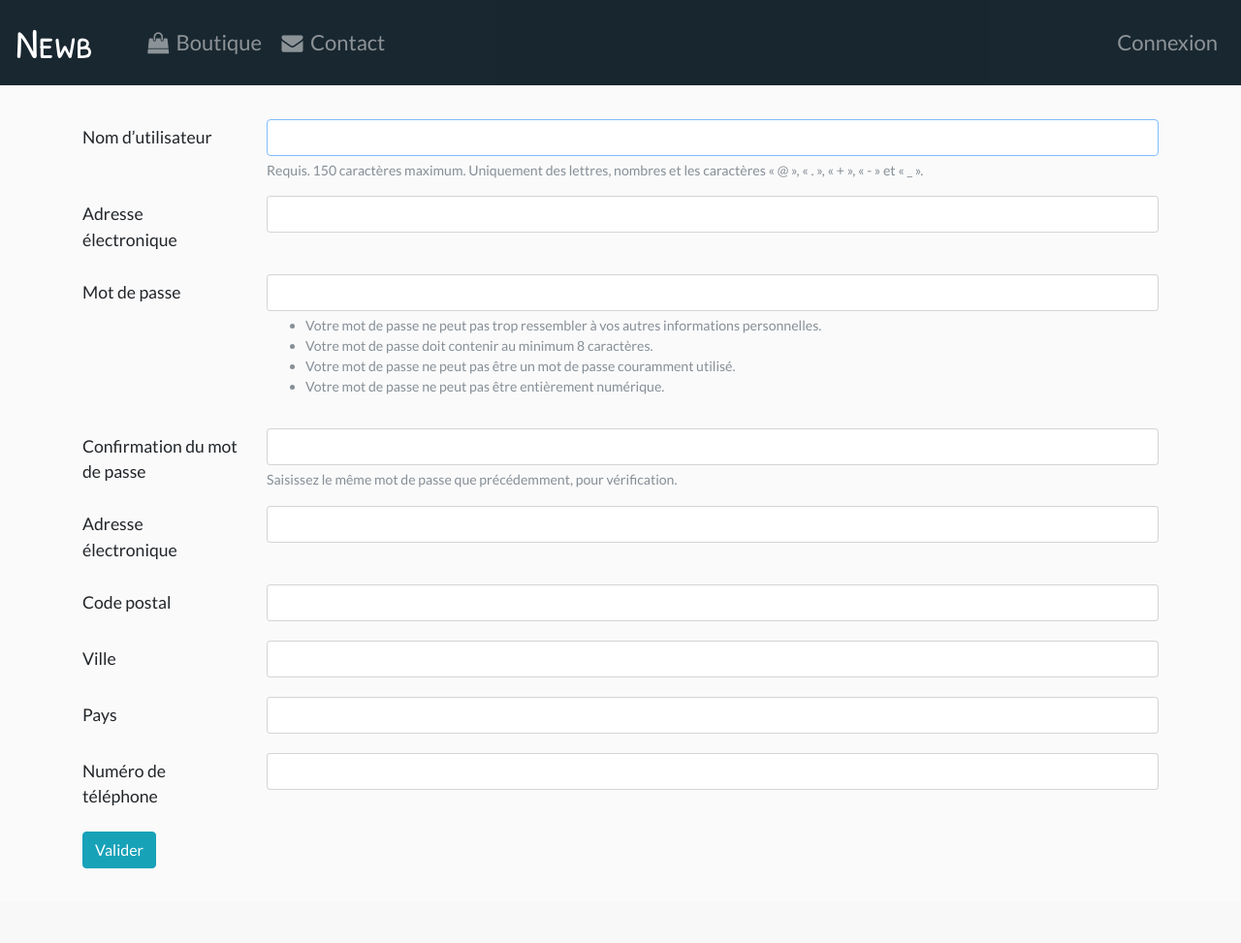
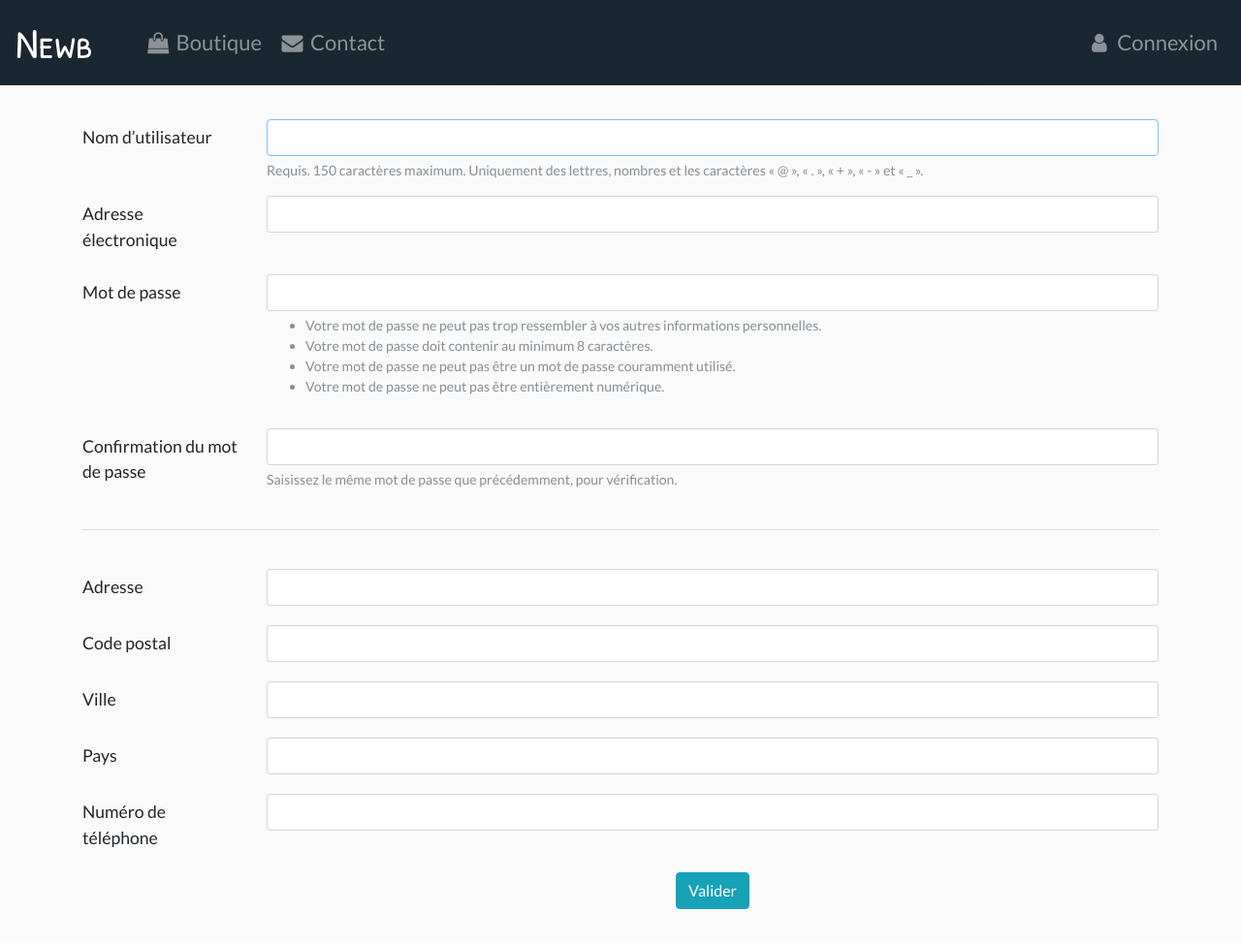
Before and after one commit to bappun/newb, a Django app: page /register/ in a window 1280 px wide. Shown: the whole page at 97% size. Before the commit the page ends 896 px from the top, so only its background shows below. Run offline with Django 3.2, Linux system fonts and the light colour scheme; style sheets or scripts are compiled from the project's sources; some libraries are stand-ins or nearby versions.

Commit message:
forms update

```diff
--- a/newb/apps/shop/models.py
+++ b/newb/apps/shop/models.py
@@ -53,7 +53,7 @@ class VideoGame(models.Model):
 # we add some informations at the user model which already exist on django
 class Customer(models.Model):
     user = models.OneToOneField(User, on_delete=models.CASCADE)
-    address = models.CharField(max_length=150, verbose_name='Adresse électronique')
+    address = models.CharField(max_length=150, verbose_name='Adresse')
     postal_code = models.CharField(max_length=5, verbose_name='Code postal')
     city = models.CharField(max_length=100, verbose_name='Ville')
     country = models.CharField(max_length=75, verbose_name='Pays')
--- a/newb/apps/shop/views.py
+++ b/newb/apps/shop/views.py
@@ -42,16 +42,23 @@ def signout(request):
 @transaction.atomic
 def register(request):
     if request.method == 'POST':
-        form_user = UserRegisterForm(request.POST)
-        form_customer = CustomerRegisterForm(request.POST)
+        user_form = UserRegisterForm(request.POST, prefix="user_form")
+        customer_form = CustomerRegisterForm(request.POST, prefix="customer_form")
 
-        if form_user.is_valid() and form_customer.is_valid():
-            user = form_user.save()
-            user.customer = form_customer.save()
+        if user_form.is_valid() and customer_form.is_valid():
+            user = user_form.save()
+            user.refresh_from_db()
+
+            user.customer.user_id = user.id
+            user.customer.address = customer_form.cleaned_data.get('address')
+            user.customer.postal_code = customer_form.cleaned_data.get('postal_code')
+            user.customer.city = customer_form.cleaned_data.get('city')
+            user.customer.country = customer_form.cleaned_data.get('country')
+            user.customer.phone = customer_form.cleaned_data.get('phone')
+
             user.save()
-            user.customer.save()
 
-            raw_password = form_user.cleaned_data.get('password1')
+            raw_password = user_form.cleaned_data.get('password1')
             user = authenticate(username=user.username, password=raw_password)
 
             if user is not None:
@@ -59,10 +66,12 @@ def register(request):
                 return HttpResponseRedirect('/')
 
     else:
-        form_user = UserRegisterForm()
-        form_customer = CustomerRegisterForm()
+        user_form = UserRegisterForm()
+        user_form.prefix = "user_form"
+        customer_form = CustomerRegisterForm()
+        customer_form.prefix = "customer_form"
 
-    context = {'form_user': form_user, 'form_customer': form_customer}
+    context = {'user_form': user_form, 'customer_form': customer_form}
     return render(request, 'shop/register.html', context)
 
 
--- a/newb/static/css/base.scss
+++ b/newb/static/css/base.scss
@@ -80,6 +80,23 @@
 button,
 .btn {
   cursor: pointer;
+}
+
+.alert.alert-danger {
+  margin-top: 0.5rem;
+
+  & > ul {
+    margin-bottom: 0;
+    padding-left: inherit;
+  }
+}
+
+.hr {
+  border-top: 1px solid $grey-normal;
+
+  &.margin {
+    margin: 40px 0;
+  }
 }
 
 .brand {
--- a/newb/templates/base.html
+++ b/newb/templates/base.html
@@ -31,7 +31,7 @@
                             </li>
                         {% else %}
                             <li class="nav-item right-menu{% if url_name == 'login' %} active{% endif %}">
-                                <a class="nav-link login" href="{% url 'shop:login' %}"><span>Connexion</span></a>
+                                <a class="nav-link login" href="{% url 'shop:login' %}"><i class="icon-user"></i><span>Connexion</span></a>
                             </li>
                         {% endif %}
                         <li class="nav-item{% if url_name == 'products' %} active{% endif %}">
--- a/newb/templates/form_default.html
+++ b/newb/templates/form_default.html
@@ -1,19 +1,24 @@
-{% if form.subject.errors %}
-    <div class="alert alert-error">
-        <ol>
-        {% for error in form.subject.errors %}
-            <li><strong>{{ error|escape }}</strong></li>
-        {% endfor %}
-        </ol>
-    </div>
-{% endif %}
-
 {% for field in form %}
     <div class="form-group row">
-        <label for="{{ field.id_for_label }}" class="col-sm-2 col-form-label">{{ field.label }}</label>
-        <div class="col-sm-10">
+        <label for="{{ field.id_for_label }}" class="col-md-2 col-form-label">{{ field.label }}</label>
+        <div class="col-md-10">
             {{ field }}
             <small id="help-text" class="form-text text-muted">{{ field.help_text|safe }}</small>
+            {% if field.errors %}
+                <div class="alert alert-danger">
+                    {% if field.errors|length > 1 %}
+                        <ul>
+                            {% for error in field.errors %}
+                                <li><strong>{{ error|escape }}</strong></li>
+                            {% endfor %}
+                        </ul>
+                    {% else %}
+                        {% for error in field.errors %}
+                            <strong>{{ error|escape }}</strong>
+                        {% endfor %}
+                    {% endif %}
+                </div>
+            {% endif %}
         </div>
     </div>
 {% endfor %}
--- a/newb/templates/shop/contact.html
+++ b/newb/templates/shop/contact.html
@@ -10,6 +10,8 @@
     <form action="{% url 'shop:contact' %}" method="post">
         {% csrf_token %}
         {% include 'form_default.html' %}
-        <input class="btn btn-info" type="submit" value="Valider" />
+         <div class="row justify-content-end">
+             <div class="col-md-10 text-center"><input class="btn btn-info" type="submit" value="Valider"/></div>
+         </div>
     </form>
 {% endblock %}
--- a/newb/templates/shop/register.html
+++ b/newb/templates/shop/register.html
@@ -5,8 +5,11 @@
 {% block page %}
     <form action="{% url 'shop:register' %}" method="post">
         {% csrf_token %}
-        {% include 'form_default.html' with form=form_user %}
-        {% include 'form_default.html' with form=form_customer %}
-        <input class="btn btn-info" type="submit" value="Valider" />
+        {% include 'form_default.html' with form=user_form %}
+        <div class="hr margin"></div>
+        {% include 'form_default.html' with form=customer_form %}
+        <div class="row justify-content-end">
+             <div class="col-md-10 text-center"><input class="btn btn-info" type="submit" value="Valider" /></div>
+         </div>
     </form>
 {% endblock %}
```
Also changed, not shown: newb/apps/shop/migrations/0001_initial.py.
